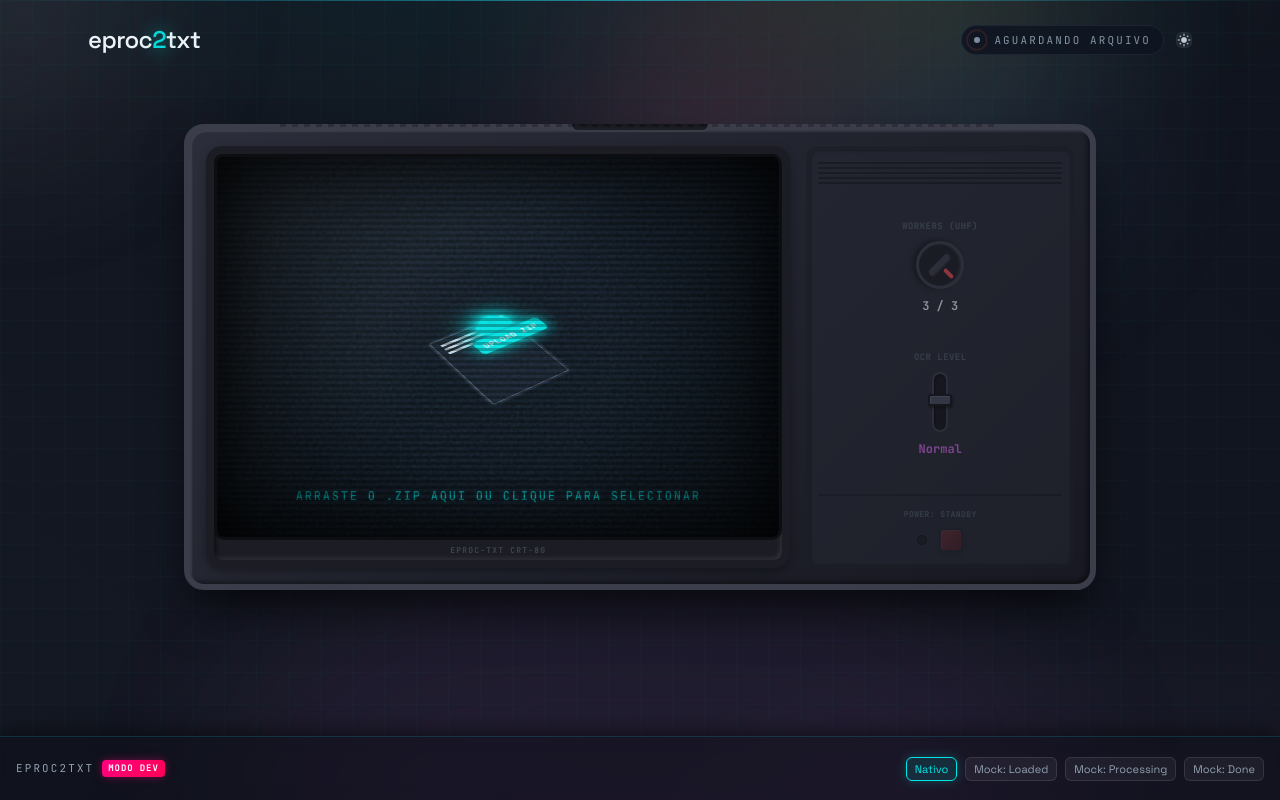
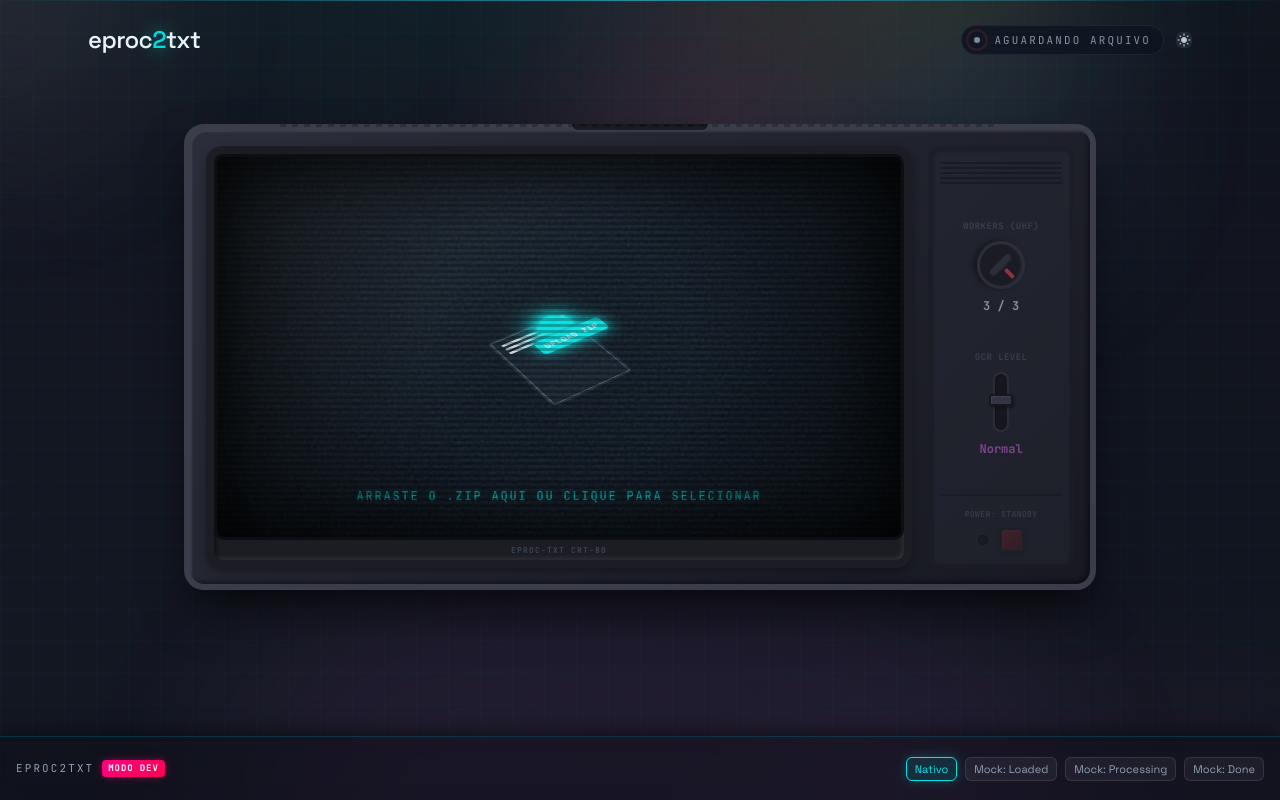
Before and after one commit to jonyduque/eproc2txt, a React (Vite) app: page / in a window 1280 px wide. Built offline with nearby package versions, Linux system fonts and the light colour scheme.

Commit message:
style: reduce controls panel width and increase screen area in RetroTV cabinet

```diff
--- a/src/components/Layout/RetroTV.css
+++ b/src/components/Layout/RetroTV.css
@@ -148,7 +148,7 @@ body.light-theme {
 }
 
 .crt-screen-bezel {
-	flex: 7;
+	flex: 8.5;
 	background: var(--crt-bezel-bg);
 	border: 8px solid var(--crt-bezel-bg);
 	border-radius: 16px;
@@ -162,7 +162,7 @@ body.light-theme {
 
 /* Bezel Controls Column */
 .crt-bezel-controls {
-	flex: 3;
+	flex: 1.5;
 	background: var(--crt-control-panel-bg);
 	border: 4px solid var(--crt-control-panel-border);
 	border-radius: 12px;
@@ -172,7 +172,7 @@ body.light-theme {
 	justify-content: space-between;
 	box-shadow: inset 1px 1px 3px rgba(0, 0, 0, 0.5);
 	transition: opacity 0.3s ease;
-	min-width: 160px;
+	min-width: 120px;
 }
 
 .controls-disabled {
```
